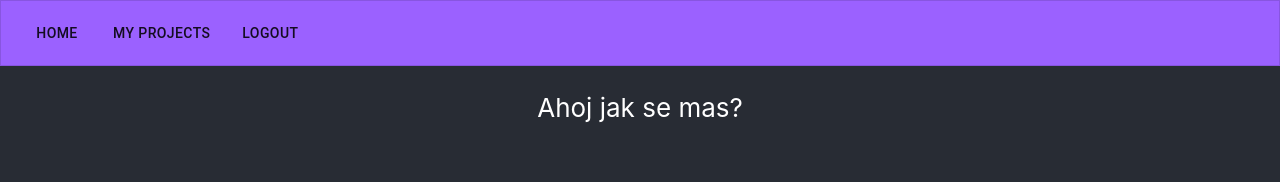
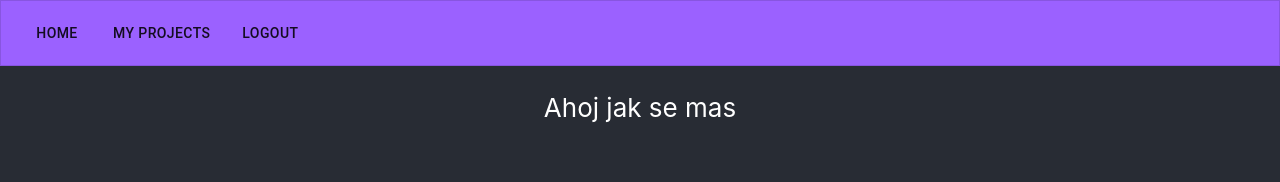
Before and after one commit to pauwelcz/react-scrum-project, a React (Create React App) app: page / in a window 1280 px wide. Shown: the top 182 px of the page. Built offline with nearby package versions, Linux system fonts and the light colour scheme; no server answers; sample sign-in values are in the browser's storage.

Commit message:
hosting checking

```diff
--- a/src/pages/Home.tsx
+++ b/src/pages/Home.tsx
@@ -3,7 +3,7 @@ import React, { FC } from 'react';
 // Homepage is out tic-tac-toc game
 const Home: FC = () =>
     <div>
-        Ahoj jak se mas?
+        Ahoj jak se mas
     </div>
 
 ;
```
